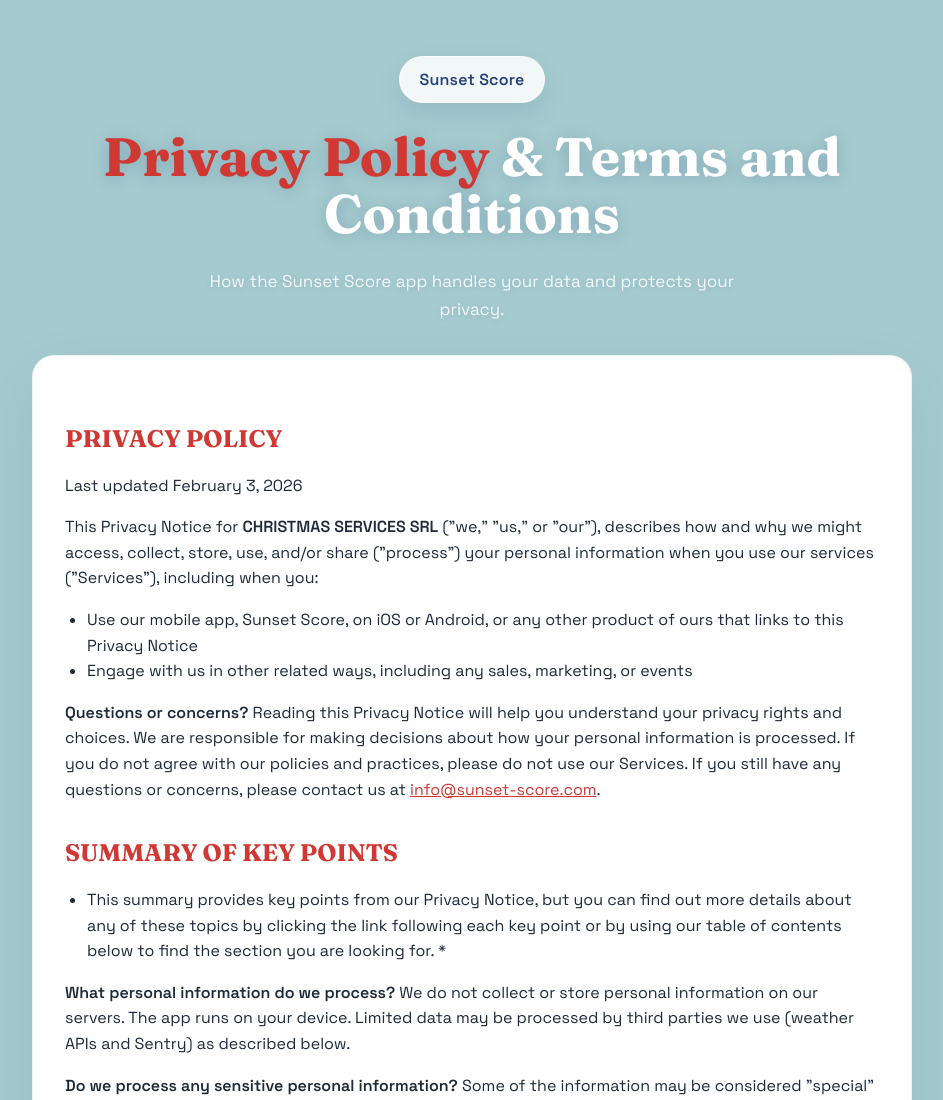
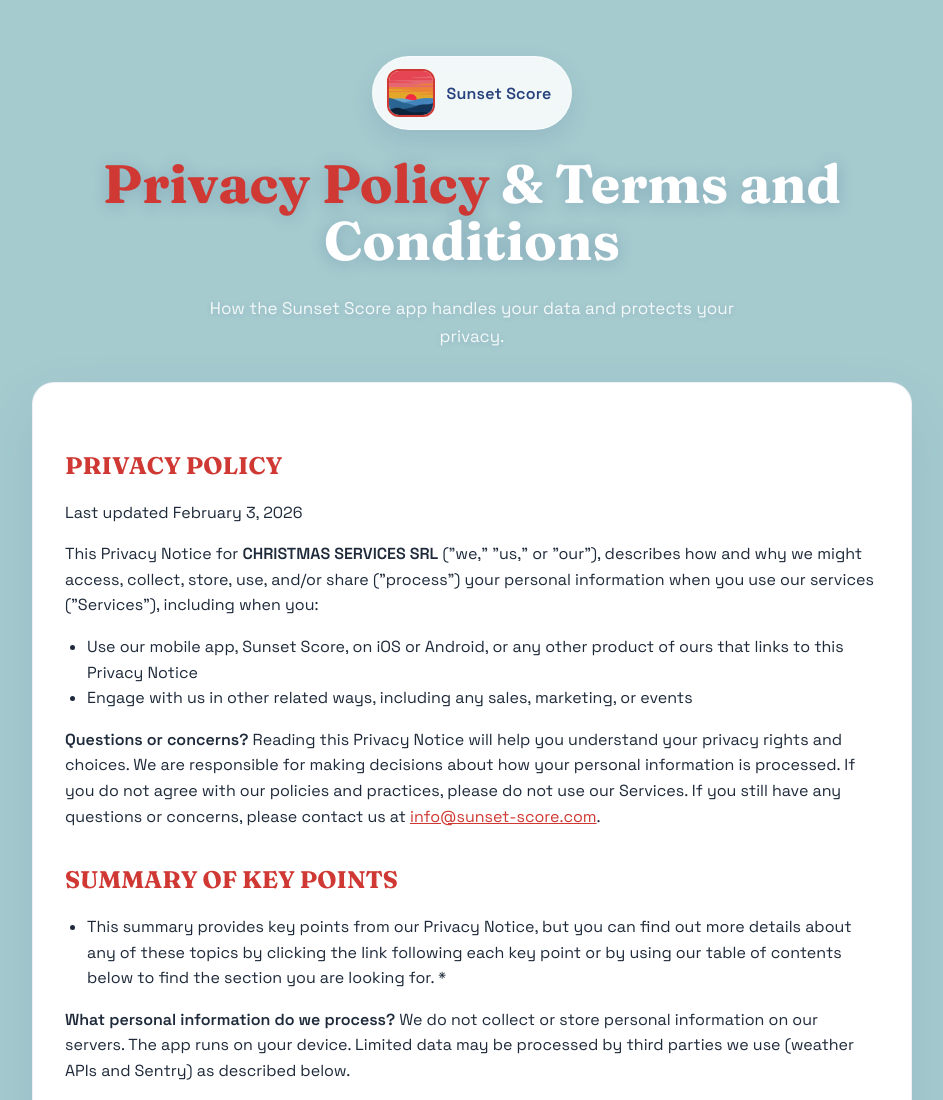
Before and after one commit to christmas97/docs, a plain HTML site: page sunset-score/index.html in a window 1280 px wide. Shown: the top 1100 px of the page, without its empty margins (168-1111 px from the left). Drawn offline with nearby package versions, Linux system fonts and the light colour scheme.

Commit message:
icon susnet score

```diff
--- a/sunset-score/index.html
+++ b/sunset-score/index.html
@@ -4,6 +4,10 @@
     <meta charset="utf-8" />
     <meta name="viewport" content="width=device-width, initial-scale=1" />
     <title>Privacy Policy — Sunset Score</title>
+    <link rel="icon" type="image/png" sizes="32x32" href="favicon-32x32.png" />
+    <link rel="icon" type="image/png" sizes="16x16" href="favicon-16x16.png" />
+    <link rel="apple-touch-icon" sizes="180x180" href="apple-touch-icon.png" />
+    <link rel="icon" type="image/png" sizes="512x512" href="icon-3-512.png" />
     <style>
       @import url("https://fonts.googleapis.com/css2?family=Fraunces:wght@600;700&family=Space+Grotesk:wght@400;500;600&display=swap");
 
@@ -101,7 +105,7 @@
         display: inline-flex;
         align-items: center;
         gap: 12px;
-        padding: 12px 20px;
+        padding: 12px 20px 12px 14px;
         border-radius: 999px;
         background: rgba(255, 255, 255, 0.85);
         backdrop-filter: blur(12px);
@@ -112,6 +116,14 @@
         letter-spacing: 0.2px;
         color: var(--absent-bg);
         width: fit-content;
+      }
+
+      .hero__badge img {
+        width: 48px;
+        height: 48px;
+        border-radius: 12px;
+        border: 2px solid var(--incredible-bg);
+        background: rgba(255, 255, 255, 0.9);
       }
 
       .hero__title {
@@ -235,7 +247,14 @@
     <div class="page">
       <header>
         <div class="hero">
-          <div class="hero__badge">Sunset Score</div>
+          <div class="hero__badge">
+            <img
+              src="icon-3-512.png"
+              srcset="icon-3-512.png 1x, icon-3-1024.png 2x"
+              alt="Sunset Score app icon"
+            />
+            Sunset Score
+          </div>
           <h1 class="hero__title"><span>Privacy Policy</span> &amp; Terms and Conditions</h1>
           <p class="hero__subtitle">How the Sunset Score app handles your data and protects your privacy.</p>
         </div>
```
Also changed, not shown: sunset-score/apple-touch-icon.png (added), sunset-score/favicon-16x16.png (added), sunset-score/favicon-32x32.png (added), sunset-score/icon-3-1024.png (added), sunset-score/icon-3-512.png (added).
